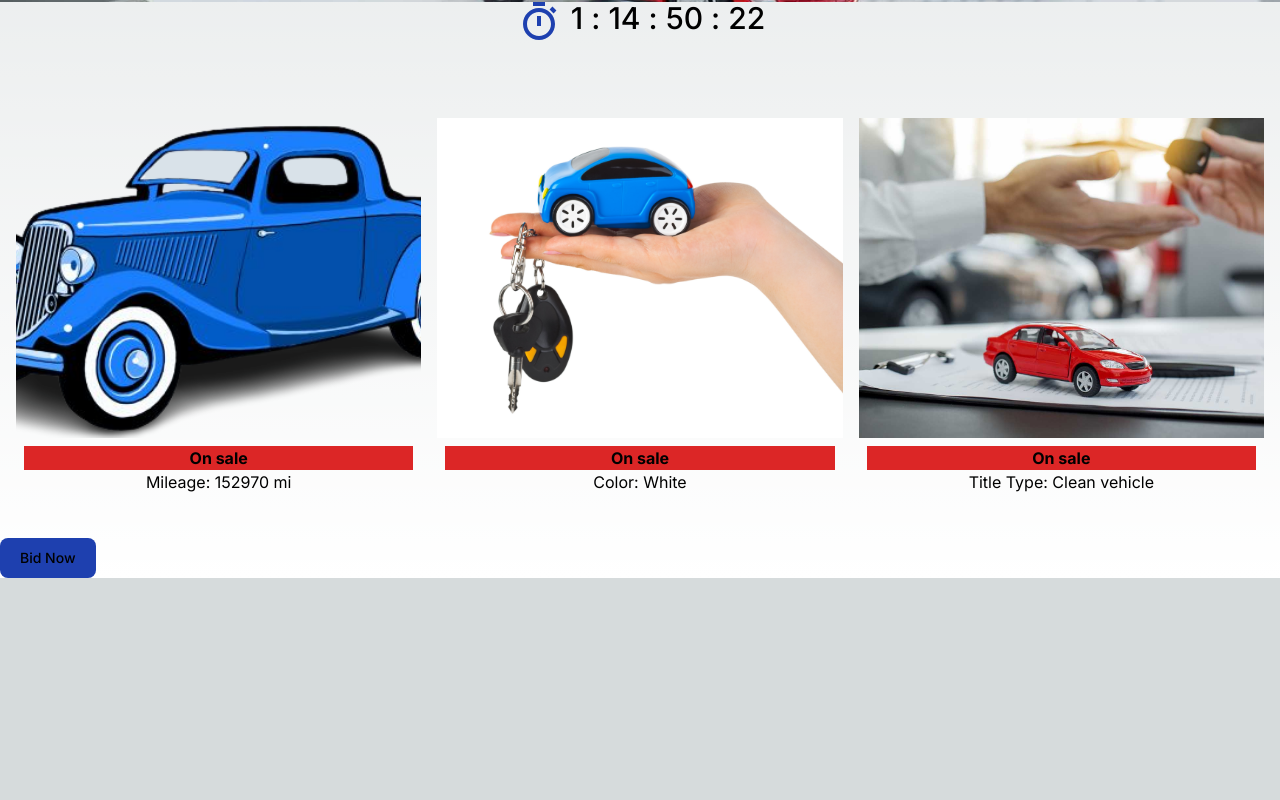
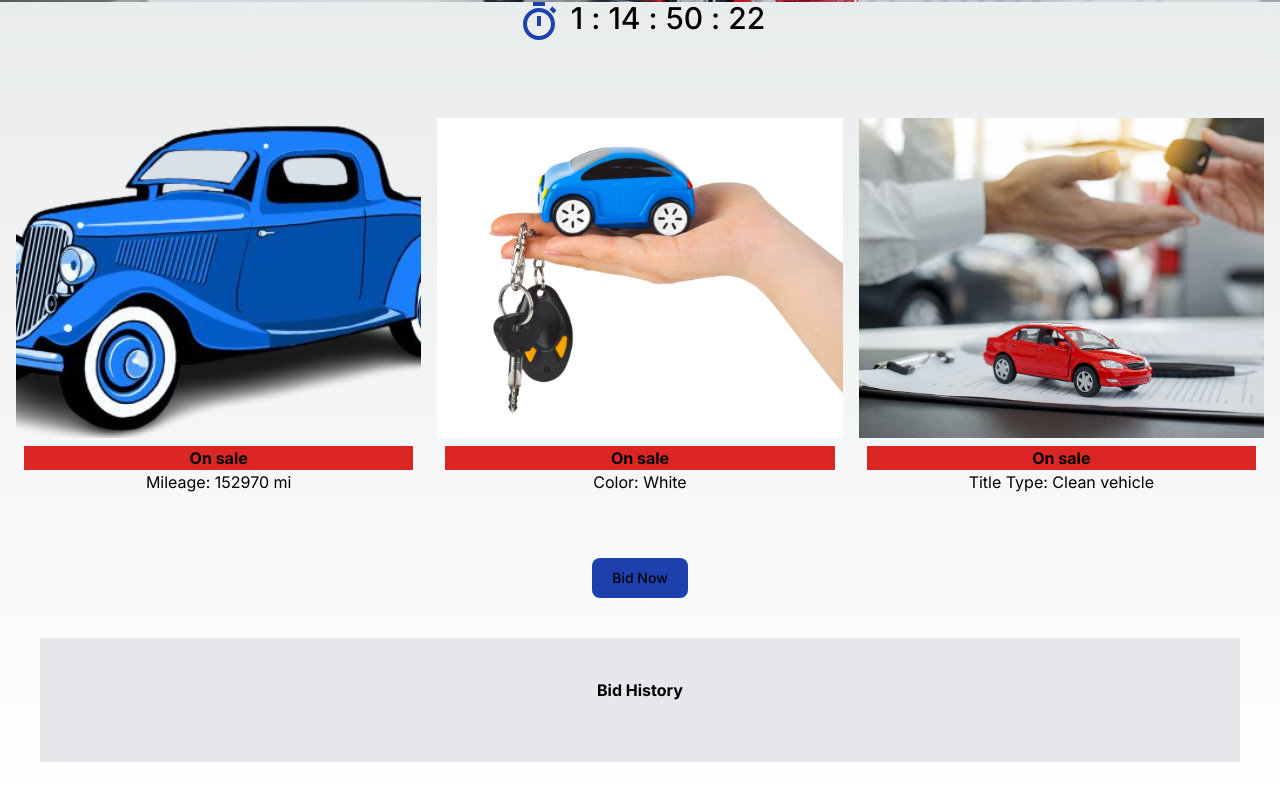
Before and after one commit to khilamouna/car-auction, a Next.js app: page / in a window 1280 px wide. Shown: the part 702-1502 px from the top of the page. Before the commit the page ends 1280 px from the top, so only its background shows below. Built offline with nearby package versions, Linux system fonts and the light colour scheme.

Commit message:
some design changes

```diff
--- a/components/Modal.jsx
+++ b/components/BidForm.jsx
@@ -1,18 +1,17 @@
+"use client";
 import { useState } from "react";
 
-const BidForm = () => {
+const BidForm = ({ onBidSubmit }) => {
   const [bidAmount, setBidAmount] = useState("");
   const [name, setName] = useState("");
   const [email, setEmail] = useState("");
-  const [bidHistory, setBidHistory] = useState([]);
 
   const handleSubmit = (e) => {
     e.preventDefault();
     if (bidAmount && name && email) {
-      setBidHistory([
-        ...bidHistory,
-        { name, email, bid: parseFloat(bidAmount) },
-      ]);
+      const newBidData = { name, email, bid: parseFloat(bidAmount) };
+      onBidSubmit(newBidData);
+
       setBidAmount("");
       setName("");
       setEmail("");
@@ -51,16 +50,6 @@ const BidForm = () => {
           Place Bid
         </button>
       </form>
-      <div className="mt-6">
-        <h3 className="text-xl font-bold mb-2">Bid History</h3>
-        <ul className="list-disc list-inside">
-          {bidHistory.map((bid, index) => (
-            <li key={index}>
-              Bid: ${bid.bid.toFixed(2)} by {bid.name} ({bid.email})
-            </li>
-          ))}
-        </ul>
-      </div>
     </div>
   );
 };
--- /dev/null
+++ b/components/BidHistory.jsx
@@ -0,0 +1,17 @@
+import React from "react";
+
+const BidHistory = ({ bidHistory }) => {
+  return (
+    <div>
+      <h3 className="font-bold pb-5">Bid History</h3>
+      <ul>
+        {bidHistory?.map((bid, index) => (
+          <li key={index}>
+            Bid: ${bid.bid.toFixed(2)} by {bid.name} ({bid.email})
+          </li>
+        ))}
+      </ul>
+    </div>
+  );
+};
+export default BidHistory;
--- a/components/CarCards.jsx
+++ b/components/CarCards.jsx
@@ -1,10 +1,12 @@
 "use client";
 import React, { useState } from "react";
 import Chronometer from "./Chronometer";
-import Modal from "./Modal";
+import BidForm from "./BidForm";
+import BidHistory from "./BidHistory";
 
 const CarCards = () => {
   const [showModal, setShowModal] = useState(false);
+  const [bidHistory, setBidHistory] = useState([]);
 
   const openModal = () => {
     setShowModal(true);
@@ -12,6 +14,12 @@ const CarCards = () => {
 
   const closeModal = () => {
     setShowModal(false);
+  };
+  // CarCards.js
+
+  const addBidToHistory = (bidData) => {
+    setBidHistory((prevBidHistory) => [...prevBidHistory, bidData]);
+    closeModal();
   };
 
   const carsData = [
@@ -54,18 +62,26 @@ const CarCards = () => {
           </div>
         ))}
       </div>
-      <button
-        onClick={openModal}
-        className="block mt-5 text-blue bg-green bg-blue-800 hover:bg-blue-400 focus:ring-4 focus:outline-none focus:ring-blue-300 font-medium rounded-lg text-sm w-full sm:w-auto px-5 py-2.5 text-center dark:bg-blue-600 dark:hover:bg-blue-700 dark:focus:ring-blue-800"
-      >
-        Bid Now
-      </button>
+      <div className="flex justify-center items-center m-10">
+        <button
+          onClick={openModal}
+          className="text-blue bg-green bg-blue-800 hover:bg-blue-400 focus:ring-4 focus:outline-none focus:ring-blue-300 font-medium rounded-lg text-sm px-5 py-2.5 dark:bg-blue-600 dark:hover:bg-blue-700 dark:focus:ring-blue-800"
+        >
+          Bid Now
+        </button>
+      </div>
+
       {showModal && (
-        <Modal onClose={closeModal}>
+        <div>
           <h2>Place Your Bid</h2>
-          <button onClick={closeModal}>Close</button>
-        </Modal>
+
+          <BidForm onClose={closeModal} onBidSubmit={addBidToHistory} />
+        </div>
       )}
+      <div className="flex justify-center items-center m-10 p-10 bg-gray-200">
+        {" "}
+        <BidHistory bidHistory={bidHistory} />
+      </div>
     </div>
   );
 };
```
